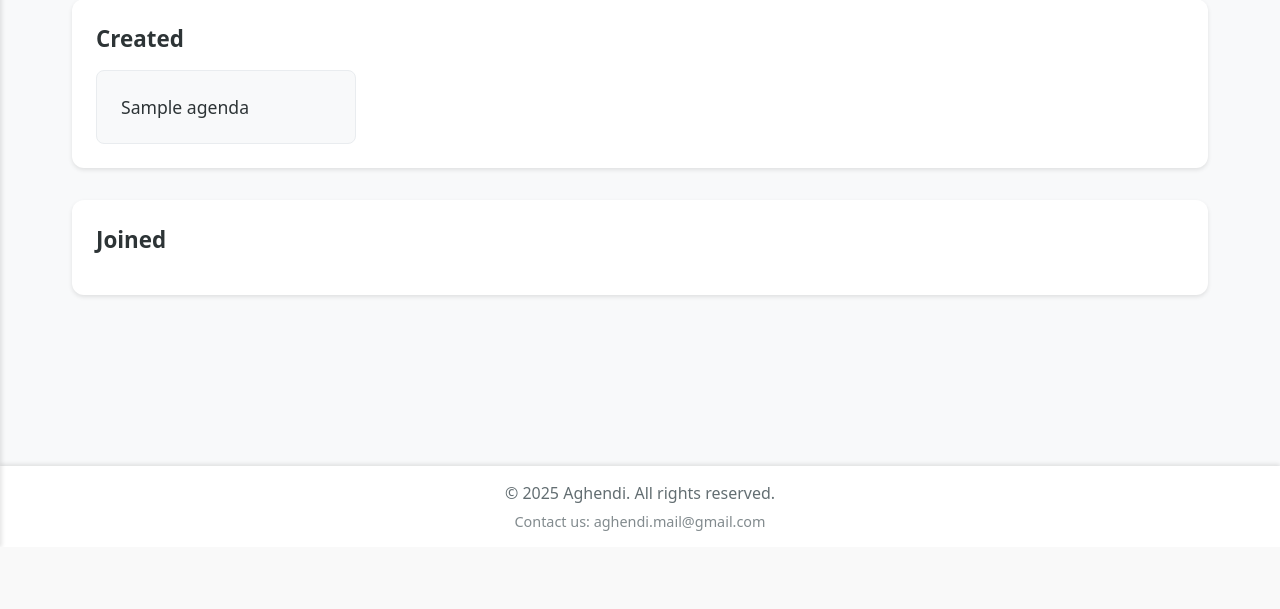
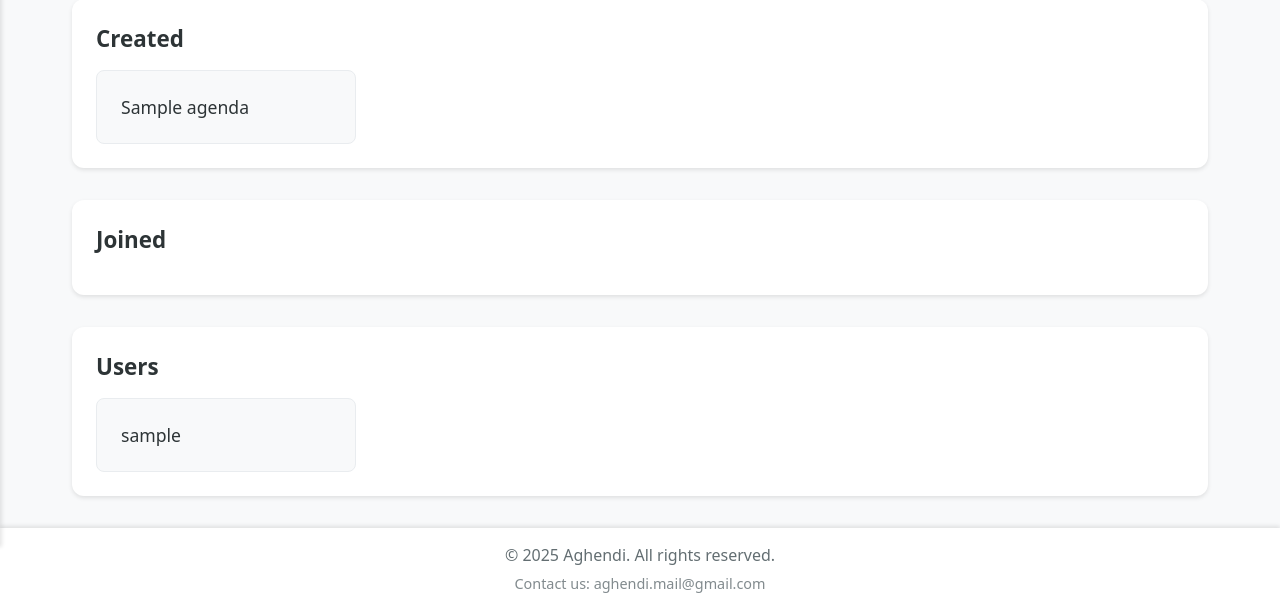
Before and after one commit to RRMforLLM/aghendi_django, a Django app: page / in a window 1280 px wide. Shown: the part 253-862 px from the top of the page. Before the commit the page ends 797 px from the top, so only its background shows below. Run offline with Django 5.2, Linux system fonts and the light colour scheme; a user stored in the database is signed in; tables that the repository leaves empty hold one stand-in row (values such as "Sample post"); parts of the project's set-up code (start-up, migrations or seed data) failed here and were passed over.

Commit message:
Social steps

```diff
--- a/aghendi/templates/aghendi/index.html
+++ b/aghendi/templates/aghendi/index.html
@@ -90,6 +90,19 @@
                                     </div>
                                 </div>
                             {% endif %}
+
+                            <div class="agenda-category">
+                                <label class="agenda-display-title">Users</label>
+                                <div class="agenda-thumbnails">
+                                    {% for u in users %}
+                                        <a>
+                                            <div class="agenda-thumbnail">
+                                                <label>{{ u.username }}</label>
+                                            </div>
+                                        </a>
+                                    {% endfor %}
+                                </div>
+                            </div>
                         </div>
                     </div>
                 </div>
--- a/aghendi/views.py
+++ b/aghendi/views.py
@@ -19,7 +19,8 @@ from .models import Agenda, AgendaSection, AgendaElement, ElementComment
 from .forms import AgendaKeyForm
 
 def index(request):
-    return render(request, 'aghendi/index.html')
+    users = User.objects.all()
+    return render(request, 'aghendi/index.html', {'users': users})
 
 def about(request):
     return render(request, 'aghendi/about.html')
```
